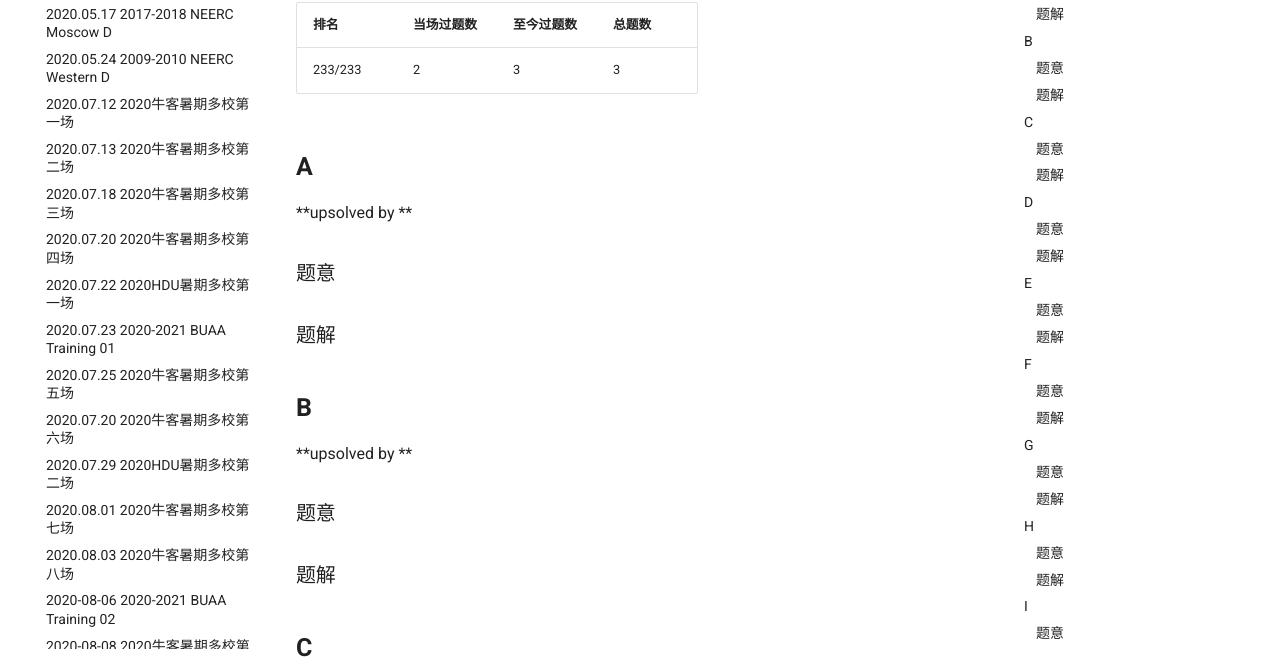
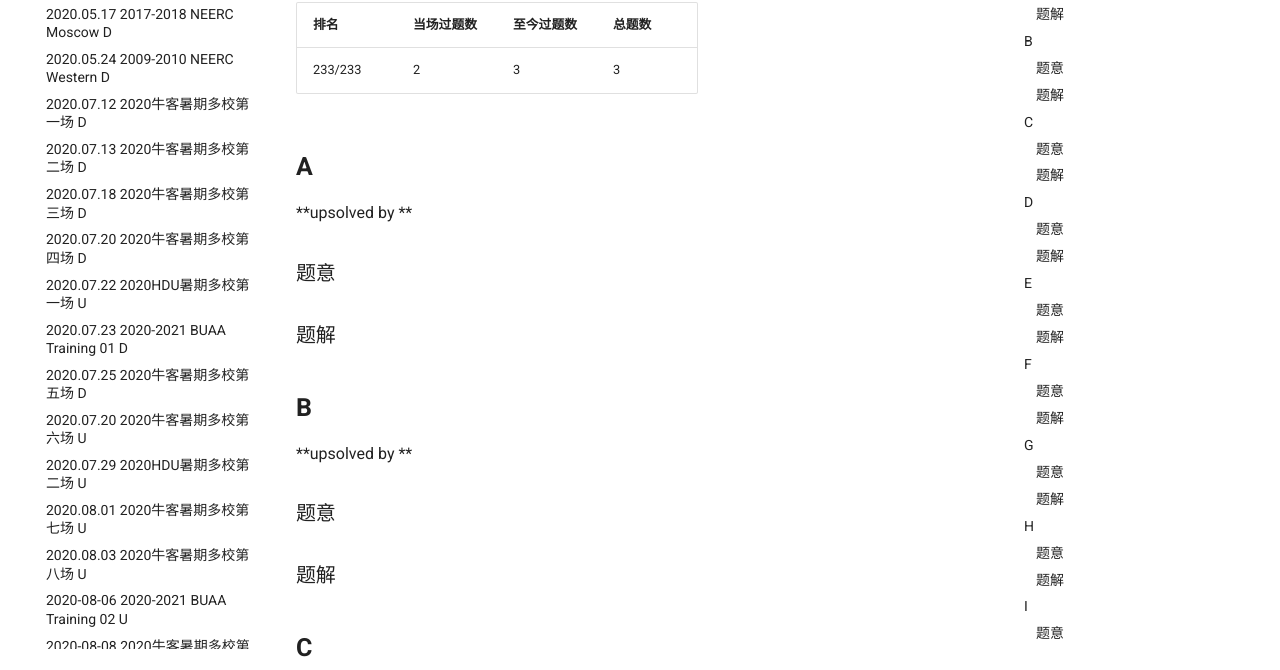
Before and after one commit to Kaguya-samaWannaMeAC/kaguya-samawannameac.github.io, an MkDocs documentation site: the page built from docs/contest/template.md, in a window 1280 px wide and 900 px high. Shown: the part 227-897 px from the top of the window. Built offline with MkDocs 1.6.1 and Material for MkDocs 9.7.7, drawn with Linux system fonts in a browser that asks for light colours.

```diff
--- a/mkdocs.yml
+++ b/mkdocs.yml
@@ -58,18 +58,18 @@ nav:
     - 2020.05.10 SEERC 2016 D: contest/2020-05-10 SEERC2016.md
     - 2020.05.17 2017-2018 NEERC Moscow D: contest/2020-05-17 2017-2018 NEERC Moscow.md
     - 2020.05.24 2009-2010 NEERC Western D: contest/2020-05-24 2009-2010 NEERC Western.md
-    - 2020.07.12 2020牛客暑期多校第一场: contest/2020-07-12 2020牛客暑期多校第一场.md
-    - 2020.07.13 2020牛客暑期多校第二场: contest/2020-07-13 2020牛客暑期多校第二场.md
-    - 2020.07.18 2020牛客暑期多校第三场: contest/2020-07-18 2020牛客暑期多校第三场.md
-    - 2020.07.20 2020牛客暑期多校第四场: contest/2020-07-20 2020牛客暑期多校第四场.md
-    - 2020.07.22 2020HDU暑期多校第一场 : contest/2020-07-22 2020HDU暑期多校第一场.md
-    - 2020.07.23 2020-2021 BUAA Training 01: contest/2020-07-23 2020-2021 BUAA ICPC Team Supplementary Training 01.md
-    - 2020.07.25 2020牛客暑期多校第五场: contest/2020-07-25 2020牛客暑期多校第五场.md
-    - 2020.07.20 2020牛客暑期多校第六场: contest/2020-07-27 2020牛客暑期多校第六场.md
-    - 2020.07.29 2020HDU暑期多校第二场: contest/2020-07-29 2020HDU暑期多校第二场.md
-    - 2020.08.01 2020牛客暑期多校第七场: contest/2020-08-01 2020牛客暑期多校第七场.md
-    - 2020.08.03 2020牛客暑期多校第八场: contest/2020-08-03 2020牛客暑期多校第八场.md
-    - 2020-08-06 2020-2021 BUAA Training 02: contest/2020-08-06 2020-2021 BUAA ICPC Team Supplementary Training 02.md
+    - 2020.07.12 2020牛客暑期多校第一场 D: contest/2020-07-12 2020牛客暑期多校第一场.md
+    - 2020.07.13 2020牛客暑期多校第二场 D: contest/2020-07-13 2020牛客暑期多校第二场.md
+    - 2020.07.18 2020牛客暑期多校第三场 D: contest/2020-07-18 2020牛客暑期多校第三场.md
+    - 2020.07.20 2020牛客暑期多校第四场 D: contest/2020-07-20 2020牛客暑期多校第四场.md
+    - 2020.07.22 2020HDU暑期多校第一场 U: contest/2020-07-22 2020HDU暑期多校第一场.md
+    - 2020.07.23 2020-2021 BUAA Training 01 D: contest/2020-07-23 2020-2021 BUAA ICPC Team Supplementary Training 01.md
+    - 2020.07.25 2020牛客暑期多校第五场 D: contest/2020-07-25 2020牛客暑期多校第五场.md
+    - 2020.07.20 2020牛客暑期多校第六场 U: contest/2020-07-27 2020牛客暑期多校第六场.md
+    - 2020.07.29 2020HDU暑期多校第二场 U: contest/2020-07-29 2020HDU暑期多校第二场.md
+    - 2020.08.01 2020牛客暑期多校第七场 U: contest/2020-08-01 2020牛客暑期多校第七场.md
+    - 2020.08.03 2020牛客暑期多校第八场 U: contest/2020-08-03 2020牛客暑期多校第八场.md
+    - 2020-08-06 2020-2021 BUAA Training 02 U: contest/2020-08-06 2020-2021 BUAA ICPC Team Supplementary Training 02.md
     - 2020-08-08 2020牛客暑期多校第九场 U: contest/2020-08-08 2020牛客暑期多校第九场.md
     - 2020-08-10 2020牛客暑期多校第十场 U: contest/2020-08-10 2020牛客暑期多校第十场.md
     - 2020-08-13 2020HDU暑期多校第六场 U: contest/2020-08-13 2020HDU暑期多校第六场.md
```
